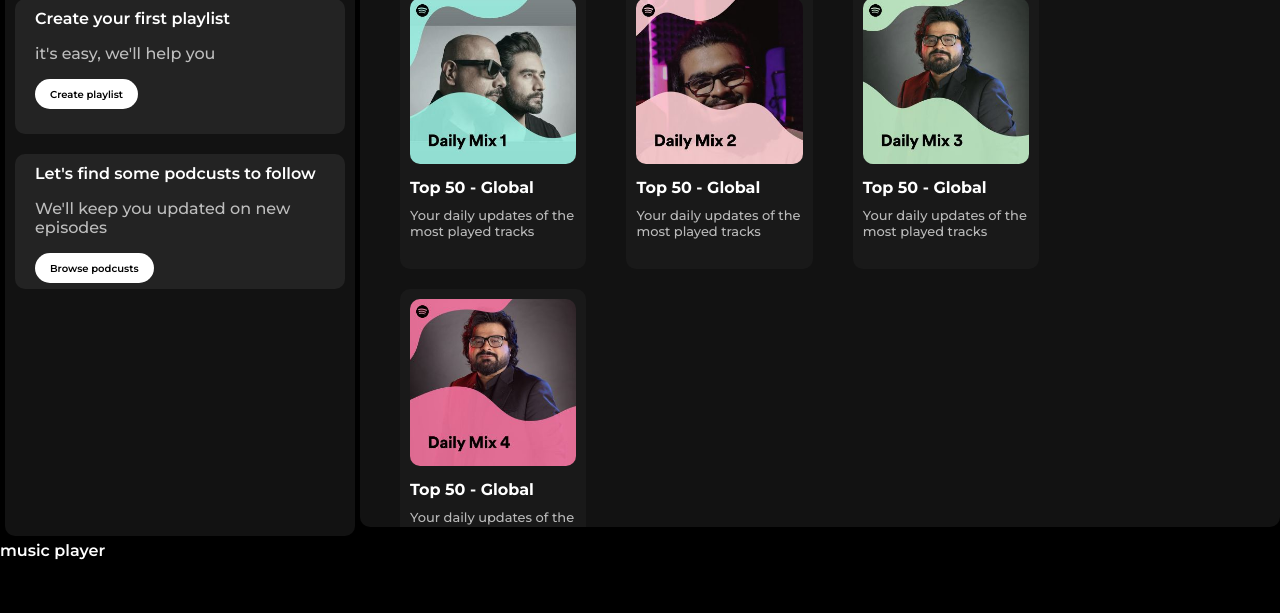
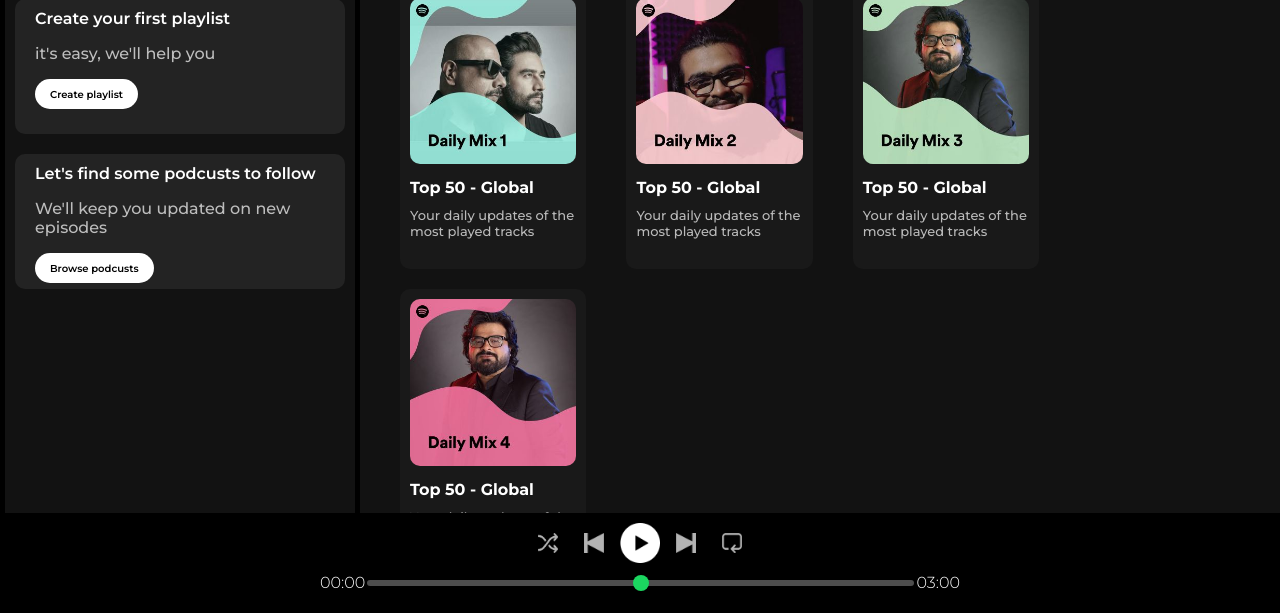
Before and after one commit to Swarnendu0123/Sportify-Clone, a plain HTML site: page index.html in a window 1280 px wide. Shown: the part 187-800 px from the top of the page. Drawn offline with Linux system fonts and the light colour scheme.

Commit message:
player controller done

```diff
--- a/index.html
+++ b/index.html
@@ -314,7 +314,24 @@
           </div>
         </div>
       </div>
-      <div class="music-player">music player</div>
+      <div class="music-player">
+        <div class="album"></div>
+        <div class="player">
+          <div class="player-upper">
+            <img src="./assets/player_icon1.png" alt="" />
+            <img src="./assets/player_icon2.png" alt="" />
+            <img src="./assets/player_icon3.png" alt="" id="play-btn"/>
+            <img src="./assets/player_icon4.png" alt="" />
+            <img src="./assets/player_icon5.png" alt="" />
+          </div>
+          <div class="player-bottom">
+            <span class="curr-time">00:00</span>
+            <input type="range" min="0" max="100" class="progress-bar">
+            <span class="tot-time">03:00</span>
+          </div>
+        </div>
+        <div class="controls"></div>
+      </div>
     </div>
   </body>
 </html>
--- a/style.css
+++ b/style.css
@@ -254,7 +254,7 @@ a {
     font-weight: 500;
     font-size: small;
     margin: 10px 0 20px 0;
-    opacity: .7;
+    color: rgba(255, 255, 255, 0.7);
 }
 
 
@@ -265,20 +265,99 @@ a {
 
 /* music player */
 .music-player {
-    height: 72px;
+    display: flex;
+    height: 100px;
     width: 100vw;
     position: fixed;
     bottom: 0;
     background-color: rgb(0, 0, 0);
 }
 
+.album {
+    width: 25%;
+}
+
+.player {
+    display: flex;
+    flex-direction: column;
+    align-items: center;
+    width: 50%;
+}
+
+.player-upper {
+    padding-top: 20px;
+    width: 40%;
+    display: flex;
+    justify-content: space-evenly;
+}
+
+.player-upper img {
+    opacity: .7;
+    width: 20px;
+    height: 20px;
+}
+
+.player-upper img:hover {
+    opacity: 1;
+    transform: scale(1.2);
+}
+
+#play-btn {
+    opacity: 1;
+    transform: scale(2);
+}
+
+#play-btn:hover {
+    transform: scale(2.4);
+}
+
+.player-bottom {
+    padding: 20px 0 0 0;
+    display: flex;
+    justify-content: space-between;
+    width: 100%;
+}
+
+.player-bottom .progress-bar {
+    background: transparent;
+    cursor: pointer;
+    appearance: none;
+    width: 90%;
+}
+.progress-bar::-webkit-slider-runnable-track{
+    background-color: rgba(255, 255, 255, 0.3);
+    border-radius: 20px;
+    height: 6px;
+}
+.progress-bar::-webkit-slider-thumb{
+    appearance: none;
+    transform: translateY(-5px);
+    border-radius: 10px;
+    height: 16px;
+    width: 16px;
+    background-color: #1bd760;
+}
+
+.controls {
+    width: 25%;
+}
+
+.player-bottom span {
+    font-weight: 100;
+}
+
+
+
+
 /* footer */
 .footer {
+    padding: 20px;
+    border-top: 1px solid rgba(255, 255, 255, 0.3);
     margin: 30px;
     display: flex;
     flex-wrap: wrap;
     justify-content: space-between;
-    height: 200px;
+    height: 180px;
 }
 
 .social {
```
